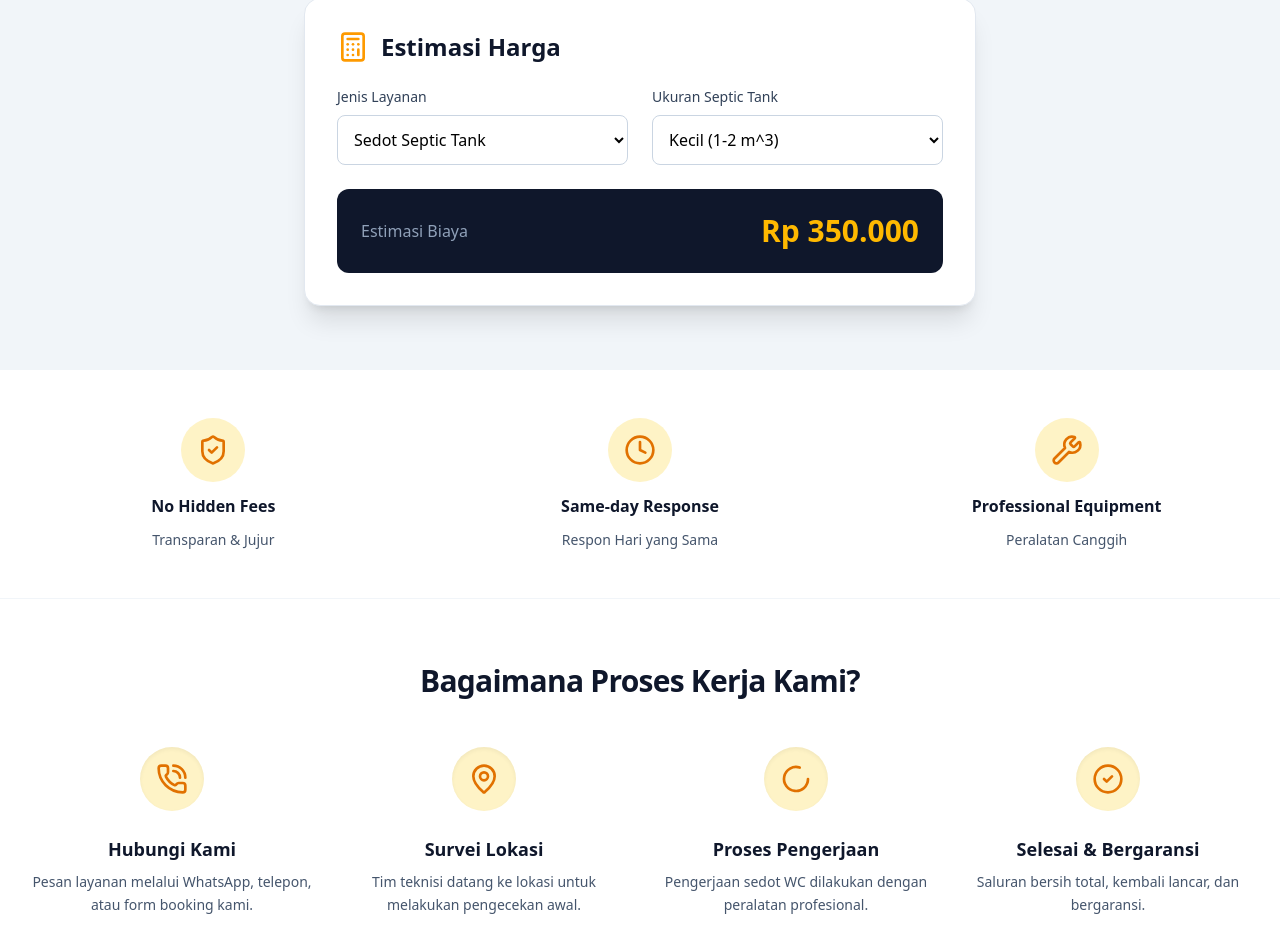
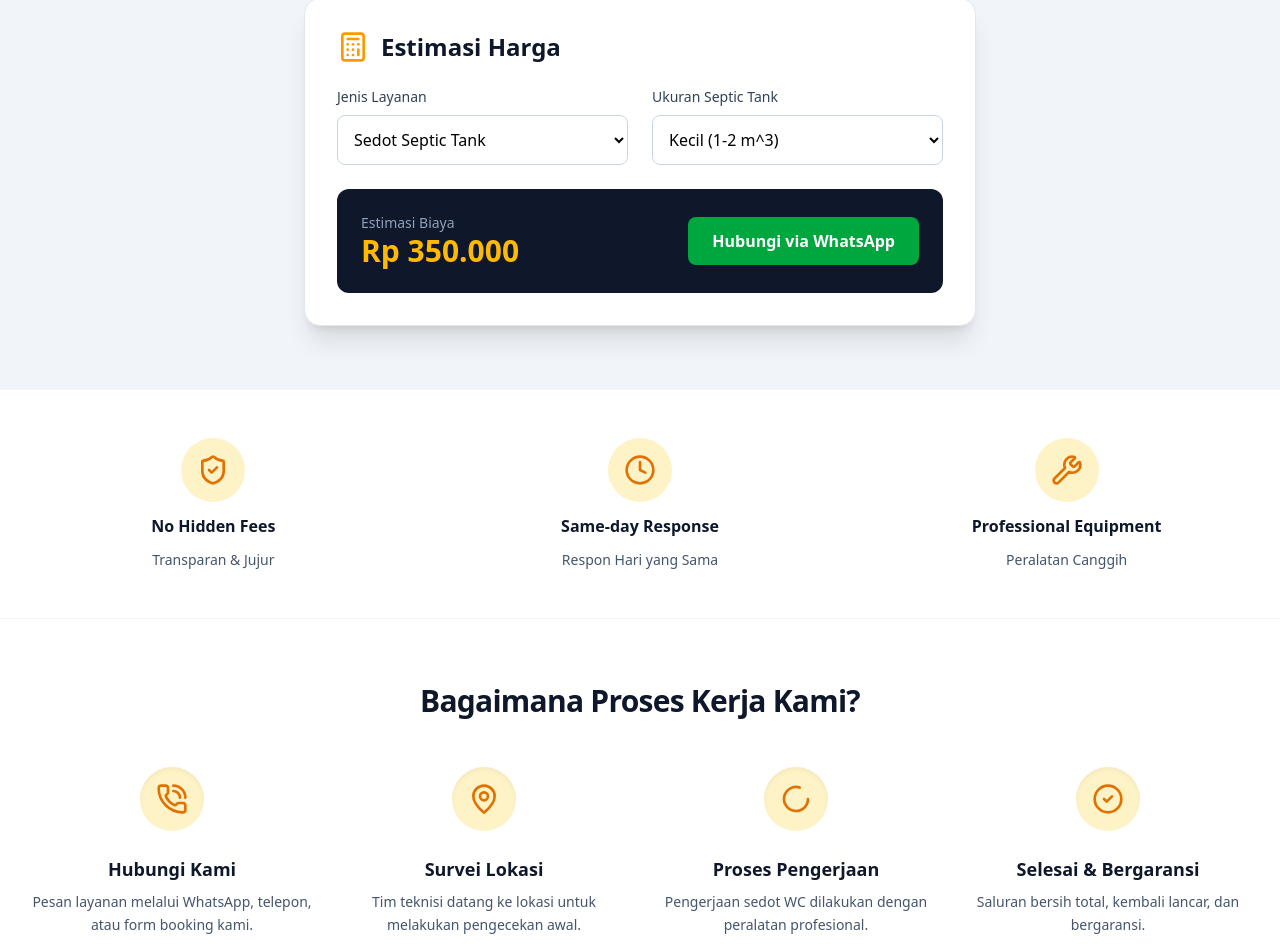
Before and after one commit to idin77/Jasa-Sedot-WC-Karawang-Eponk, a React (Vite) app: page / in a window 1280 px wide. Shown: the part 1553-2505 px from the top of the page. Built offline with nearby package versions, Linux system fonts and the light colour scheme.

Commit message:
feat: add WhatsApp booking button to price calculator
Include a direct WhatsApp contact link in the service price calculator to improve conversion and user experience.

```diff
--- a/src/components/ServicePriceCalculator.tsx
+++ b/src/components/ServicePriceCalculator.tsx
@@ -47,9 +47,19 @@ export default function ServicePriceCalculator() {
           </select>
         </div>
       </div>
-      <div className="bg-slate-900 p-6 rounded-xl flex items-center justify-between mt-6">
-        <p className="text-slate-400">Estimasi Biaya</p>
-        <p className="text-3xl font-bold text-amber-400">Rp {estimate.toLocaleString('id-ID')}</p>
+      <div className="bg-slate-900 p-6 rounded-xl flex flex-col md:flex-row items-center justify-between mt-6 gap-4">
+        <div className="text-left">
+          <p className="text-slate-400 text-sm">Estimasi Biaya</p>
+          <p className="text-3xl font-bold text-amber-400">Rp {estimate.toLocaleString('id-ID')}</p>
+        </div>
+        <a
+          href={`https://wa.me/6285817692245?text=Halo,%20saya%20ingin%20memesan%20layanan%20${service.name}%20dengan%20estimasi%20harga%20Rp%20${estimate.toLocaleString('id-ID')}.`}
+          target="_blank"
+          rel="noopener noreferrer"
+          className="bg-green-600 text-white px-6 py-3 rounded-lg font-bold hover:bg-green-700 transition flex items-center gap-2"
+        >
+          Hubungi via WhatsApp
+        </a>
       </div>
     </div>
   );
```
